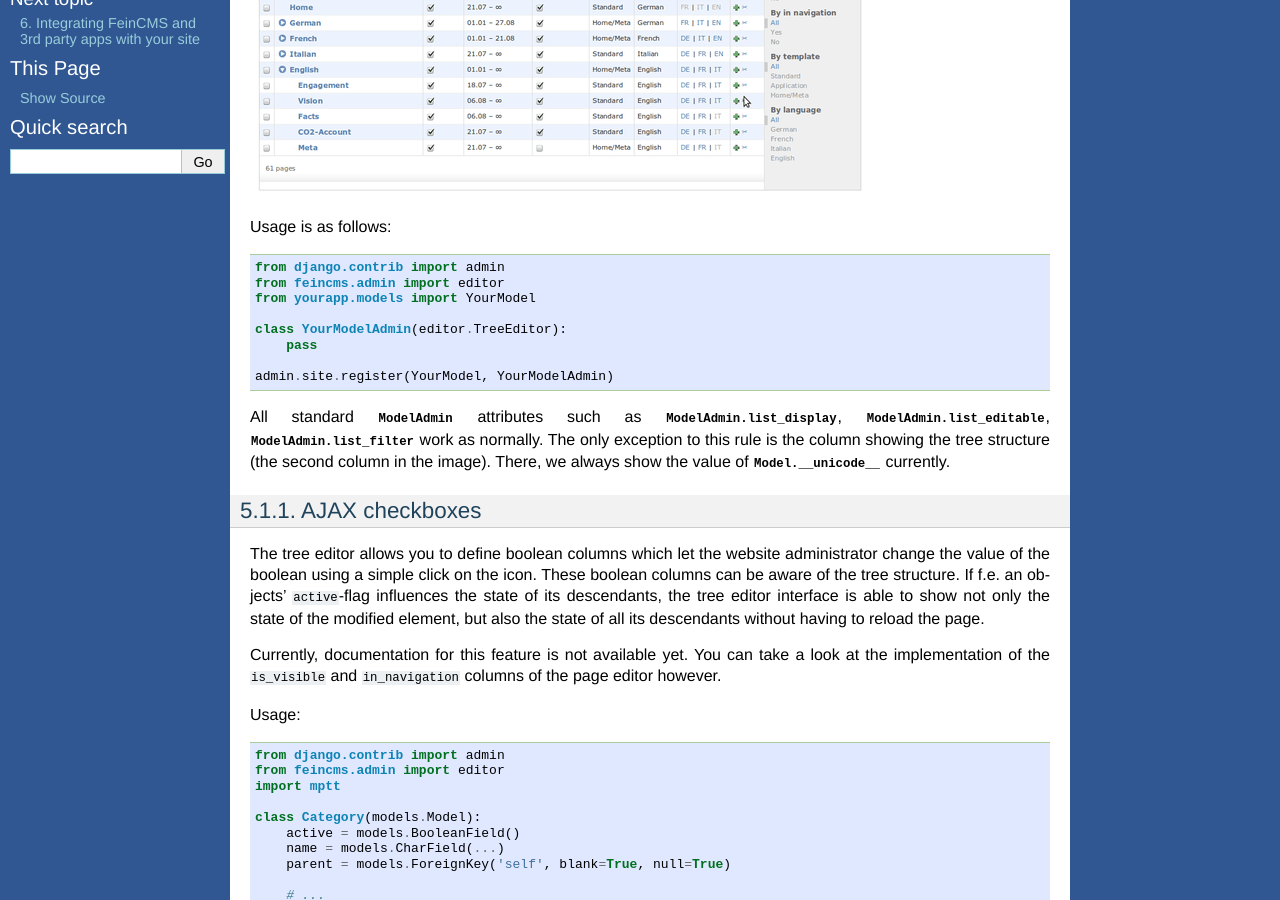
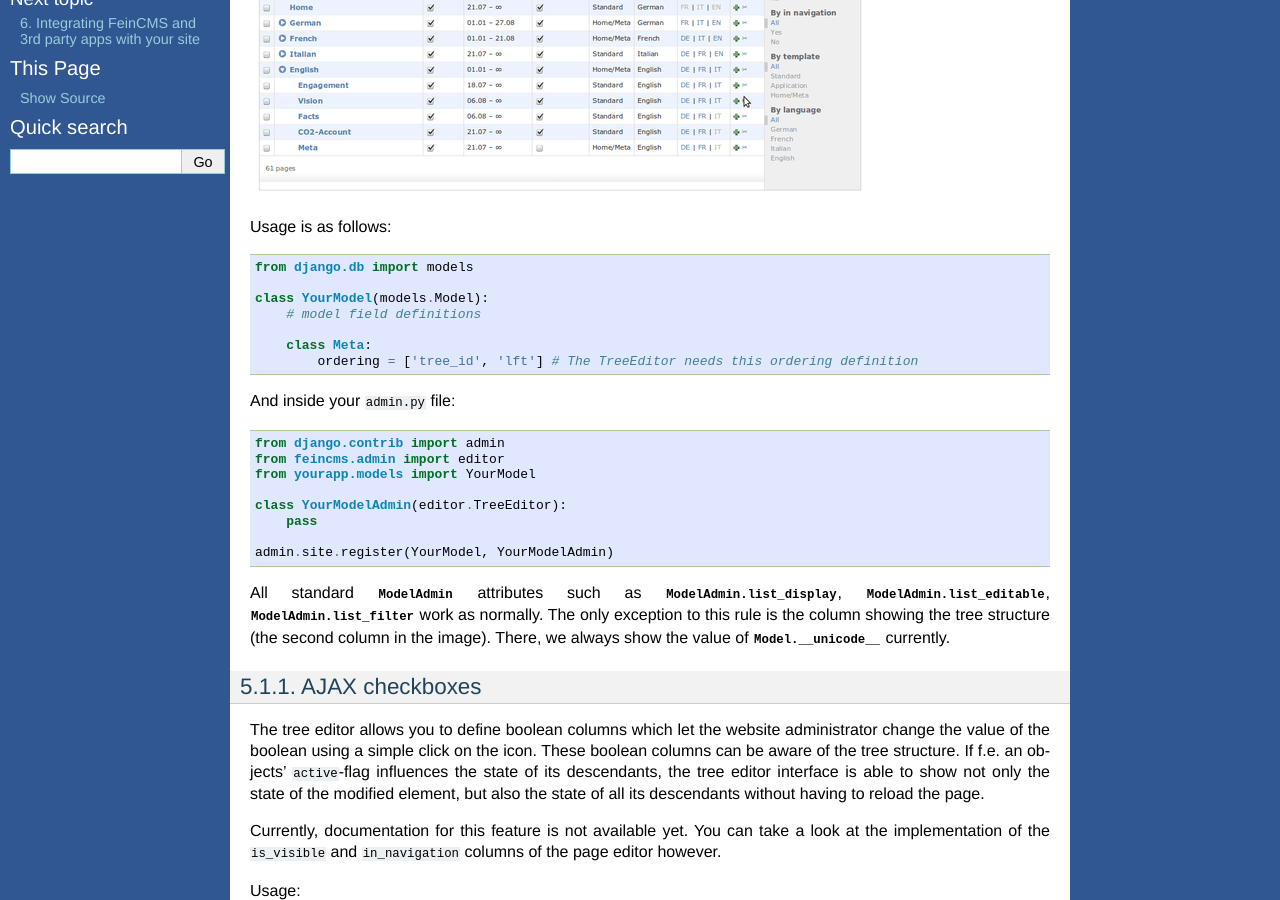
Before and after one commit to feincms/feincms, a Sphinx documentation site: the page built from docs/admin.txt, in a window 1280 px wide and 900 px high, scrolled down 404 px. Built offline with Sphinx 7.4.7, drawn with Linux system fonts in a browser that asks for light colours.

Commit message:
Setting the ordering with trees is a good idea, but not required for the TreeEditor anymore

```diff
--- a/docs/admin.txt
+++ b/docs/admin.txt
@@ -22,9 +22,18 @@ for this to work.
 
 .. image:: images/tree_editor.png
 
-Usage is as follows:
+Usage is as follows::
 
-::
+    from django.db import models
+
+    class YourModel(models.Model):
+        # model field definitions
+
+        class Meta:
+            ordering = ['tree_id', 'lft'] # The TreeEditor needs this ordering definition
+
+
+And inside your ``admin.py`` file::
 
     from django.contrib import admin
     from feincms.admin import editor
```
Also changed, not shown: 1 other file.
